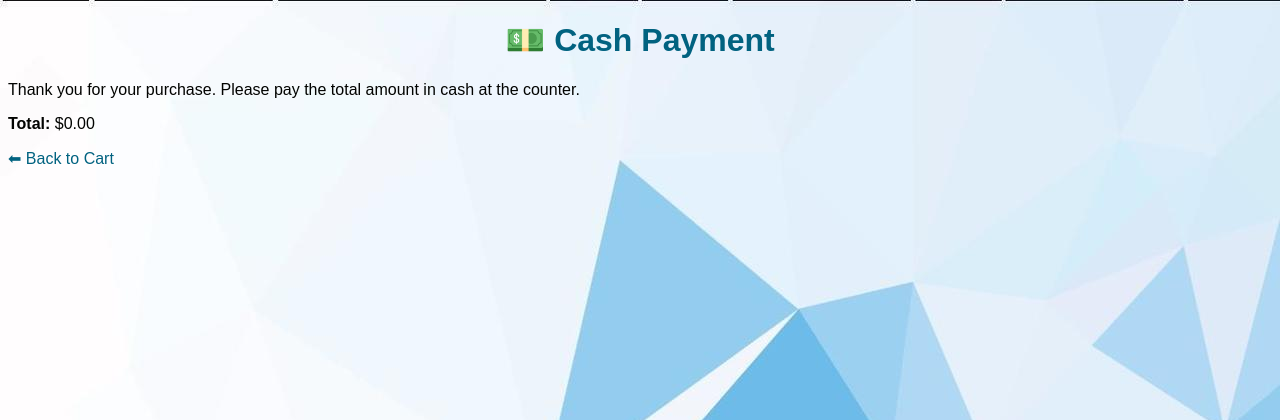
After one commit to RealGrapeTree/CSC.289-sp25capstoneproject_group9, a Flask app: page /cash_checkout in a window 1280 px wide. The commit adds this page. Shown: the top 420 px of the page. Run offline with Flask 3, Linux system fonts and the light colour scheme; parts of the project's set-up code (start-up, migrations or seed data) failed here and were passed over.

Commit message:
Added html for chooses checkout

```diff
--- a/Novel_Solutions/blueprints/POS/Novel_POS.py
+++ b/Novel_Solutions/blueprints/POS/Novel_POS.py
@@ -6,7 +6,6 @@ import stripe
 import os
 from datetime import datetime
 from ..cart.Novel_cart import get_cart_total
-
 
 Novel_POS = Blueprint('Novel_POS', __name__, template_folder='templates')
 
@@ -88,6 +87,33 @@ def update_inventory_after_sale(cart):
         db.session.rollback()
         print(f"❌ Error updating inventory: {e}")
 
+
+# ✅ Route to select payment method (Cash or Credit Card)
+@Novel_POS.route("/select-payment", methods=["GET"])
+def select_payment():
+    try:
+        # Get the cart total for displaying the price to the user
+        cart = session.get('cart', {})
+        subtotal, tax_amount, total_amount = get_cart_total()
+
+        return render_template("select_payment.html", total_amount=total_amount)
+    except Exception as e:
+        return jsonify(error=str(e)), 400
+
+
+# ✅ Route for Cash checkout (simple page for cash payment)
+@Novel_POS.route("/cash_checkout", methods=["GET"])
+def cash_checkout():
+    try:
+        # Get the cart total for displaying the price to the user
+        cart = session.get('cart', {})
+        subtotal, tax_amount, total_amount = get_cart_total()
+
+        return render_template('cash_checkout.html', total_amount=total_amount)
+    except Exception as e:
+        return jsonify(error=str(e)), 400
+
+
 # ✅ Route to create a PaymentIntent (Used by payment.html)
 @Novel_POS.route("/create-payment-intent", methods=["POST"])
 def create_payment():
@@ -109,7 +135,6 @@ def create_payment():
         # Clear the cart after payment
         session['cart'] = {}
         session.modified = True
-
 
         return jsonify({"clientSecret": intent.client_secret})
 
@@ -205,6 +230,8 @@ def get_transactions():
 def view_transactions():
     return render_template("transaction_dashboard.html")
 
+
+# Route for Refunds (Only for Managers and Cashiers)
 @Novel_POS.route("/refund/<int:transaction_id>", methods=["POST"])
 @login_required
 def refund(transaction_id):
--- a/Novel_Solutions/templates/cart.html
+++ b/Novel_Solutions/templates/cart.html
@@ -36,7 +36,10 @@
 
     <button onclick="clearCart()">Clear Cart</button>
 
-    <!-- Proceed to Checkout Button -->
+    <!-- Link to select the payment method -->
+    <a href="{{ url_for('Novel_POS.select_payment') }}" class="payment-method-button">Choose Payment Method</a>
+
+    <!-- After selecting payment, you can then go to Checkout -->
     <a href="{{ url_for('Novel_POS.checkout') }}" class="checkout-button">🛒 Proceed to Checkout</a>
 
     <!-- Back to Dashboard Button -->
--- /dev/null
+++ b/Novel_Solutions/templates/cash_checkout.html
@@ -0,0 +1,18 @@
+<!DOCTYPE html>
+<html lang="en">
+<head>
+    <meta charset="UTF-8">
+    <meta name="viewport" content="width=device-width, initial-scale=1.0">
+    <title>Cash Payment</title>
+    <link rel="stylesheet" href="/static/styles.css">
+</head>
+<body>
+    <h1>💵 Cash Payment</h1>
+    <p>Thank you for your purchase. Please pay the total amount in cash at the counter.</p>
+
+    <p><strong>Total:</strong> ${{ "%.2f"|format(total_amount|float) }}</p>
+
+    <!-- Back to Cart Button -->
+    <a href="{{ url_for('Novel_cart.view_cart') }}" class="back-button">⬅ Back to Cart</a>
+</body>
+</html>
```
Also changed, not shown: Novel_Solutions/templates/select_payment.html (added, +20 -0 lines).
